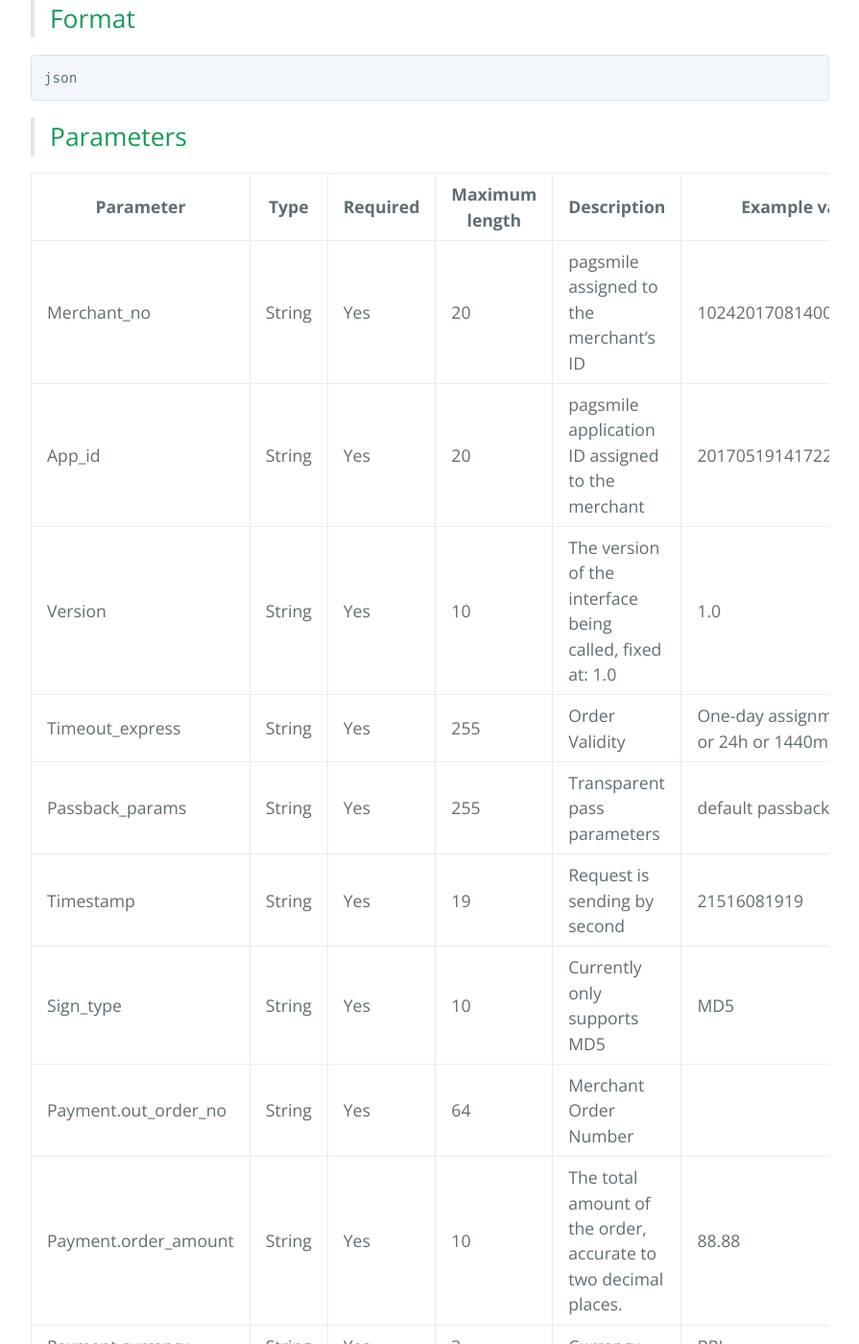
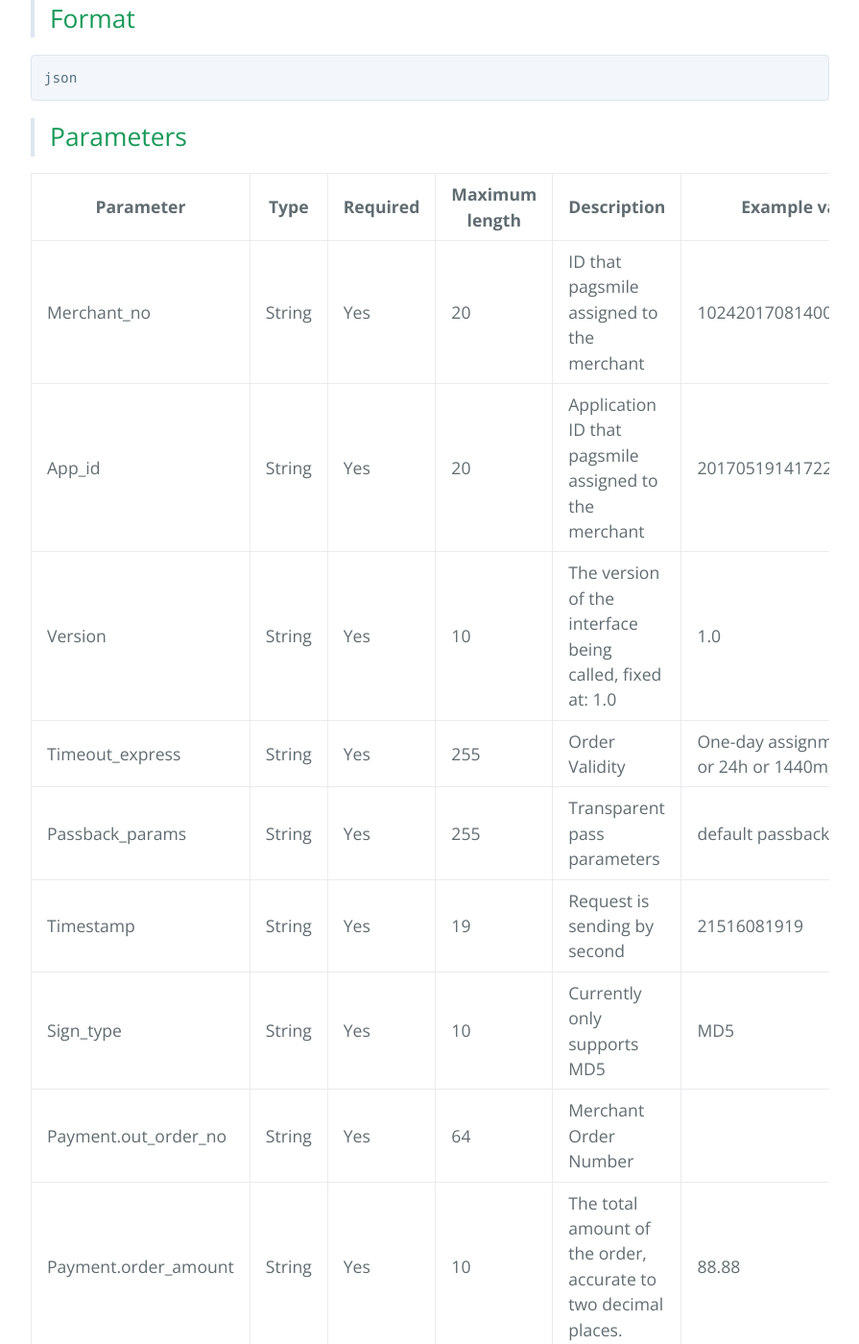
Before and after one commit to pagsmile/pagsmile.github.io, a Jekyll site: the page built from en/api/FlashPay.md, in a window 1280 px wide and 1400 px high, scrolled down 640 px. Shown: the whole window at 96% size, without its empty margins (192-1087 px from the left). Built offline with Jekyll 4.4.1, drawn with Linux system fonts in a browser that asks for light colours; our own code applies the rules of GitHub Pages for plain Markdown files; some of the changed text lies outside the part shown.

Commit message:
Update FlashPay.md

```diff
--- a/en/api/FlashPay.md
+++ b/en/api/FlashPay.md
@@ -17,8 +17,8 @@
 
 Parameter | Type | Required | Maximum length | Description | Example value
 --- | --- | --- | --- | --- | ---
-Merchant_no | String | Yes | 20 | pagsmile assigned to the merchant's ID | 1024201708140012289
-App_id | String | Yes | 20 | pagsmile application ID assigned to the merchant | 2017051914172236111
+Merchant_no | String | Yes | 20 | ID that pagsmile assigned to the merchant  | 1024201708140012289
+App_id | String | Yes | 20 | Application ID that pagsmile assigned to the merchant | 2017051914172236111
 Version | String | Yes | 10 | The version of the interface being called, fixed at: 1.0 | 1.0
 Timeout_express | String | Yes | 255 | Order Validity | One-day assignment: 1d or 24h or 1440m;
 Passback_params | String | Yes | 255 | Transparent pass parameters | default passback_params
```
Also changed, not shown: other parts of en/api/FlashPay.md (+4 -4 lines).
